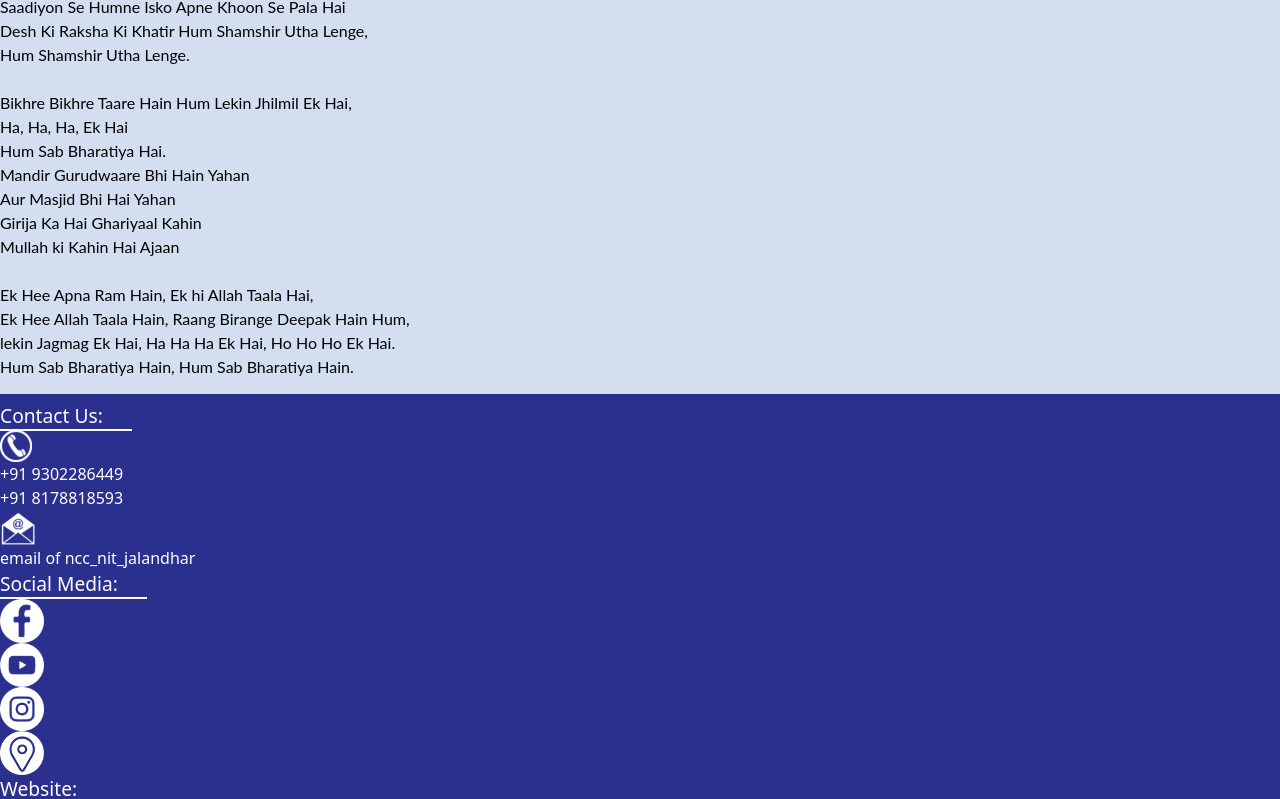
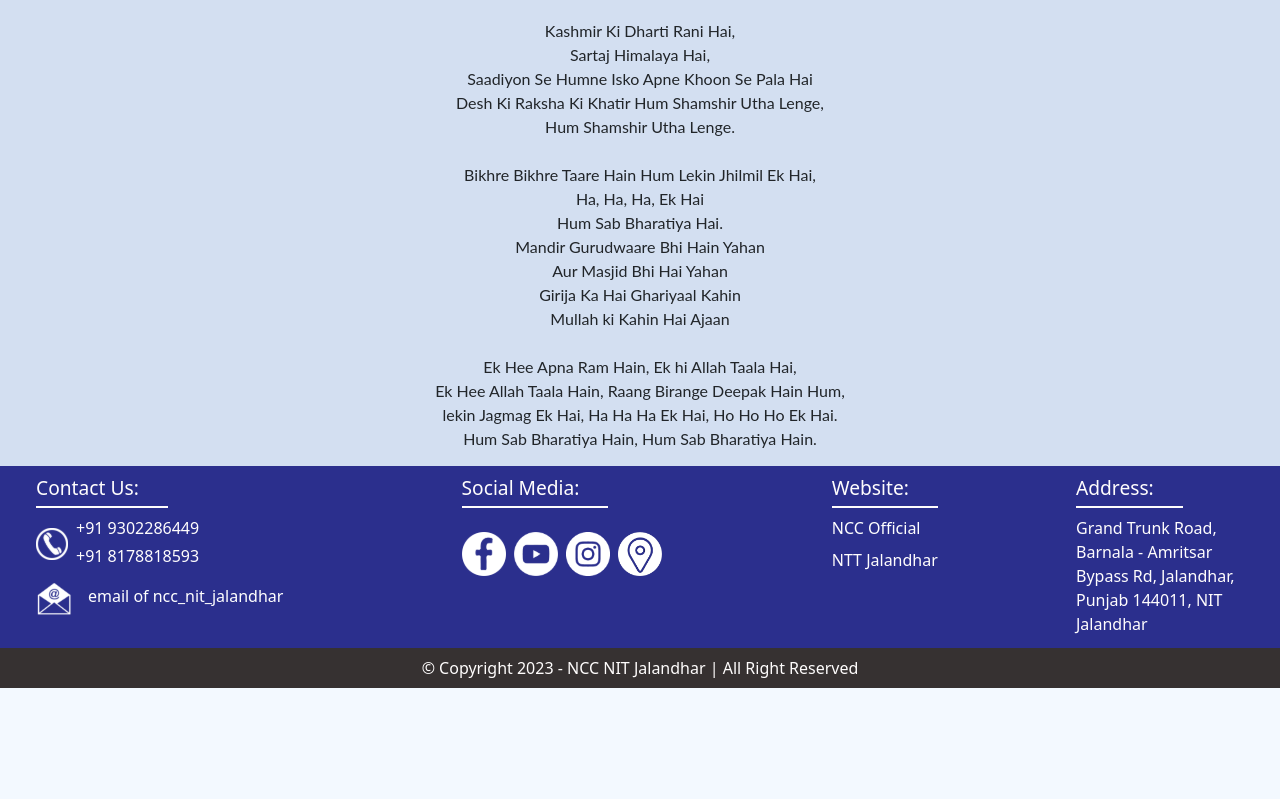
Before and after one commit to aarushiagarwal131/ncc-minor, a React (Create React App) app: page / in a window 1280 px wide. Shown: the part 1998-2797 px from the top of the page. After the commit the page ends 2686 px from the top, so only its background shows below. Built offline with nearby package versions, Linux system fonts and the light colour scheme.

Commit message:
Fixed Footer

```diff
--- a/package.json
+++ b/package.json
@@ -9,7 +9,7 @@
     "react": "^18.2.0",
     "react-dom": "^18.2.0",
     "react-icons": "^4.11.0",
-    "react-router-dom": "^6.15.0",
+    "react-router-dom": "^6.16.0",
     "react-scripts": "5.0.1",
     "web-vitals": "^2.1.4"
   },
--- a/public/index.html
+++ b/public/index.html
@@ -1,15 +1,14 @@
 <!DOCTYPE html>
 <html lang="en">
-  <head>
+
+<head>
     <meta charset="utf-8" />
     <link rel="icon" href="%PUBLIC_URL%/favicon.ico" />
     <meta name="viewport" content="width=device-width, initial-scale=1" />
     <meta name="theme-color" content="#000000" />
-    <meta
-      name="description"
-      content="Web site created using create-react-app"
-    />
+    <meta name="description" content="Web site created using create-react-app" />
     <link rel="apple-touch-icon" href="%PUBLIC_URL%/logo192.png" />
+    <link href="https://cdn.jsdelivr.net/npm/bootstrap@5.3.2/dist/css/bootstrap.min.css" rel="stylesheet" integrity="sha384-T3c6CoIi6uLrA9TneNEoa7RxnatzjcDSCmG1MXxSR1GAsXEV/Dwwykc2MPK8M2HN" crossorigin="anonymous">
     <!--
       manifest.json provides metadata used when your web app is installed on a
       user's mobile device or desktop. See https://developers.google.com/web/fundamentals/web-app-manifest/
@@ -25,8 +24,9 @@
       Learn how to configure a non-root public URL by running `npm run build`.
     -->
     <title>React App</title>
-  </head>
-  <body>
+</head>
+
+<body>
     <noscript>You need to enable JavaScript to run this app.</noscript>
     <div id="root"></div>
     <!--
@@ -39,5 +39,6 @@
       To begin the development, run `npm start` or `yarn start`.
       To create a production bundle, use `npm run build` or `yarn build`.
     -->
-  </body>
+</body>
+
 </html>
--- a/src/components/footer/Footer.jsx
+++ b/src/components/footer/Footer.jsx
@@ -1,33 +1,34 @@
 import React from "react";
 import { email, instagram, facebook, phone, maps, youtube } from "./import";
 import "./footer.css";
+
 const Footer = () => {
   return (
-    <div class="ncc-bg-blue ncc-white">
-      <div class="row mx-0 ">
-        <div class="py-2 d-flex justify-content-between footerResponsive text-left">
-          <div class="d-flex flex-column text-left  px-2 element px-lg-4">
-            <span id="title_footer" class="pb-1">
+    <div className="ncc-bg-blue ncc-white">
+      <div className="row mx-0 ">
+        <div className="py-2 d-flex justify-content-between footerResponsive text-left">
+          <div className="d-flex flex-column text-left px-2 element px-lg-4">
+            <span id="title_footer" className="pb-1">
               Contact Us:
             </span>
-            <div class="d-flex align-items-center pt-2">
+            <div className="d-flex align-items-center pt-2">
               <img src={phone} />
-              <div class="px-2">
-                <p id="content" class="m-0 pb-1">
+              <div className="px-2">
+                <p id="content" className="m-0 pb-1">
                   +91 9302286449
                 </p>
-                <p id="content" class="pb-1 m-0">
+                <p id="content" className="pb-1 m-0">
                   +91 8178818593
                 </p>
               </div>
             </div>
-            <div class="d-flex align-items-center pt-2">
+            <div className="d-flex align-items-center pt-2">
               <img src={email} />
-              <div class="px-3">
-                <p id="content" class="m-0 pb-1">
+              <div className="px-3">
+                <p id="content" className="m-0 pb-1">
                   <a
                     href="mailto:ncc@nitj.ac.in"
-                    class=" text-white text-decoration-none"
+                    className="text-white text-decoration-none"
                   >
                     email of ncc_nit_jalandhar
                   </a>
@@ -35,216 +36,82 @@ const Footer = () => {
               </div>
             </div>
           </div>
-          <div class="d-flex flex-column text-left   px-2element  px-lg-4">
-            <span id="title_footer" class="pb-1">
+          <div className="d-flex flex-column text-left px-2element px-lg-4">
+            <span id="title_footer" className="pb-1">
               Social Media:
             </span>
-            <div class="d-flex align-items-center justify-content-between pt-4">
+            <div className="d-flex align-items-center justify-content-between pt-4">
               <a target="_blank" id="logo1" href="https://www.facebook.com/">
-                <img src={facebook} class="me-2" />
+                <img src={facebook} className="me-2" />
               </a>
               <a target="_blank" id="logo2" href="https://www.youtube.com/">
-                <img src={youtube} class="me-2" />
+                <img src={youtube} className="me-2" />
               </a>
               <a
                 target="_blank"
                 id="logo3"
                 href="https://instagram.com/ncc_nit_jalandhar?igshid=MzRlODBiNWFlZA=="
               >
-                <img src={instagram} class="me-2" width="44px" height="44px" />
+                <img
+                  src={instagram}
+                  className="me-2"
+                  width="44px"
+                  height="44px"
+                />
               </a>
               <a
                 target="_blank"
                 id="logo4"
                 href="https://www.google.com/maps/place/Dr+B+R+Ambedkar+National+Institute+of+Technology+Jalandhar/@31.3958746,75.5358439,16z/data=!4m19!1m12!4m11!1m3!2m2!1d75.5358654!2d31.3962134!1m6!1m2!1s0x391a51d30c180edf:0x5b7633718d17ef33!2sDr+B+R+Ambedkar+National+Institute+of+Technology+Jalandhar+Grand+Trunk+Road+Barnala+-+Amritsar+Bypass+Rd+Jalandhar,+Punjab+144011!2m2!1d75.5358439!2d31.3958746!3m5!1s0x391a51d30c180edf:0x5b7633718d17ef33!8m2!3d31.3958746!4d75.5358439!16zL20vMDRsZDVq?entry=ttu"
               >
-                <img src={maps} class="me-2" width="44px" height="44px" />
+                <img src={maps} className="me-2" width="44px" height="44px" />
               </a>
             </div>
           </div>
-          <div class="d-flex flex-column text-left ele  px-2ment NIT px-lg-4">
-            <span id="title_footer" class="pb-1">
+          <div className="d-flex flex-column text-left ele px-2ment NIT px-lg-4">
+            <span id="title_footer" className="pb-1">
               Website:
             </span>
-            <div class="d-flex align-items-center pt-2">
+            <div className="d-flex align-items-center pt-2">
               <div>
                 <a
                   href="https://indiancc.nic.in/"
                   target="_blank"
                   id="content"
-                  class="text-decoration-none text-white"
+                  className="text-decoration-none text-white"
                 >
                   NCC Official
                 </a>
               </div>
             </div>
-            <div class="d-flex align-items-center pt-2">
+            <div className="d-flex align-items-center pt-2">
               <div>
                 <a
                   href="https://www.nitj.ac.in/"
                   target="_blank"
                   id="content"
-                  class="m-0 pb-1"
+                  className="m-0 pb-1"
                 >
                   NTT Jalandhar
                 </a>
               </div>
             </div>
           </div>
-          <div class="d-flex flex-column text-left element ">
-            <span id="title_footer" class="pb-1">
+          <div className="d-flex flex-column text-left element">
+            <span id="title_footer" className="pb-1">
               Address:
             </span>
-            <div class="d-flex align-items-center pt-2">
-              <p id="content" class="m-0 pb-1 address">
+            <div className="d-flex align-items-center pt-2">
+              <p id="content" className="m-0 pb-1 address">
                 Grand Trunk Road, Barnala - Amritsar Bypass Rd, Jalandhar,
-                Punjab 144011,NIT Jalandhar
+                Punjab 144011, NIT Jalandhar
               </p>
             </div>
           </div>
         </div>
-
-        {/* <!-- Mobile Footer --> */}
-
-        <div class="py-2 d-flex flex-column footerResponsive1 text-left">
-          <div
-            id="footer_heading"
-            class="d-flex flex-column text-left px-4 element"
-          >
-            <h2>National Cadet Corps</h2>
-            <h4>NIT Jalandhar</h4>
-          </div>
-          <div class="d-flex flex-column text-left px-4 element">
-            <div
-              id="title_footer"
-              class="d-flex justify-content-between align-items-center"
-            >
-              <div class="pb-1">Contact Us:</div>
-              <i
-                class="fa fa-plus"
-                onclick="footer('contact_content',this)"
-              ></i>
-            </div>
-            <div id="contact_content">
-              <div class="d-flex align-items-center pt-3">
-                <img src={phone} />
-                <div class="px-2">
-                  <p id="content" class="m-0 pb-1">
-                    +91 9302286449
-                  </p>
-                  <p id="content" class="pb-1 m-0">
-                    +91 8178818593
-                  </p>
-                </div>
-              </div>
-              <div class="d-flex align-items-center pt-2">
-                <img src={email} />
-                <div class="px-3">
-                  <p id="content" class="m-0 pb-1">
-                    <a
-                      href="mailto:ncc@nitj.ac.in"
-                      class="text-white text-decoration-none"
-                    >
-                      email of ncc_nit_jalandhar
-                    </a>
-                  </p>
-                </div>
-              </div>
-            </div>
-          </div>
-          <div class="d-flex flex-column text-left px-4 element">
-            <div
-              id="title_footer"
-              class="d-flex justify-content-between align-items-center"
-            >
-              <div class="pb-1">Address:</div>
-              <i
-                class="fa fa-plus"
-                onclick="footer('address_content',this)"
-              ></i>
-            </div>
-            <div id="address_content">
-              <div class="d-flex align-items-center pt-3">
-                <p id="content" class="m-0 pb-1 address">
-                  3 UK CTR NCC, NIT Jalandhar Jalandhar, Haridwar Uttarakhand,
-                  247667
-                </p>
-              </div>
-            </div>
-          </div>
-          <div class="d-flex flex-column text-left px-4 element">
-            <div
-              id="title_footer"
-              class="d-flex justify-content-between align-items-center"
-            >
-              <div class="pb-1">Webiste:</div>
-              <i
-                class="fa fa-plus"
-                onclick="footer('website_content',this)"
-              ></i>
-            </div>
-            <div id="website_content">
-              <div class="d-flex align-items-center pt-3">
-                <div class="px-3">
-                  <a
-                    href="https://indiancc.nic.in/"
-                    target="_blank"
-                    id="content"
-                    class="text-decoration-none ncc-white"
-                  >
-                    NCC Official
-                  </a>
-                </div>
-              </div>
-              <div class="d-flex align-items-center pt-3">
-                <div class="px-3">
-                  <a
-                    href="https://www.nitj.ac.in/"
-                    target="_blank"
-                    id="content"
-                    class="m-0 pb-1"
-                  >
-                    NIT Jalandhar
-                  </a>
-                </div>
-              </div>
-            </div>
-          </div>
-          <div class="d-flex align-items-center justify-content-evenly pt-1 pb-2">
-            <a
-              target="_blank"
-              id="logo1"
-              href="https://www.facebook.com/ncc.nitj"
-            >
-              <img src={facebook} class="mx-2" />
-            </a>
-            <a
-              target="_blank"
-              id="logo2"
-              href="https://www.youtube.com/channel/UCrx5OBkbdv5dldJBDXFfJbA"
-            >
-              <img src={youtube} class="mx-2" />
-            </a>
-            <a
-              target="_blank"
-              id="logo3"
-              href="https://www.instagram.com/ncc.nitj/"
-            >
-              <img src={instagram} class="mx-2" width="44px" height="44px" />
-            </a>
-            <a target="_blank" id="logo4" href={maps}>
-              <img
-                src="images/svgs/maps.png"
-                class="mx-2"
-                width="44px"
-                height="44px"
-              />
-            </a>
-          </div>
-        </div>
       </div>
       <p
-        class="d-flex align-items-center text-center justify-content-center ncc-bg-copyright footer-copyright ncc-16 ncc-white py-2"
+        className="d-flex align-items-center text-center justify-content-center ncc-bg-copyright footer-copyright ncc-16 ncc-white py-2"
         id="content"
       >
         © Copyright 2023 - NCC NIT Jalandhar | All Right Reserved
```
Also changed, not shown: src/components/footer/footer.css (+11 -23 lines), 1 other file (tests, documents, lock files or other folders).
